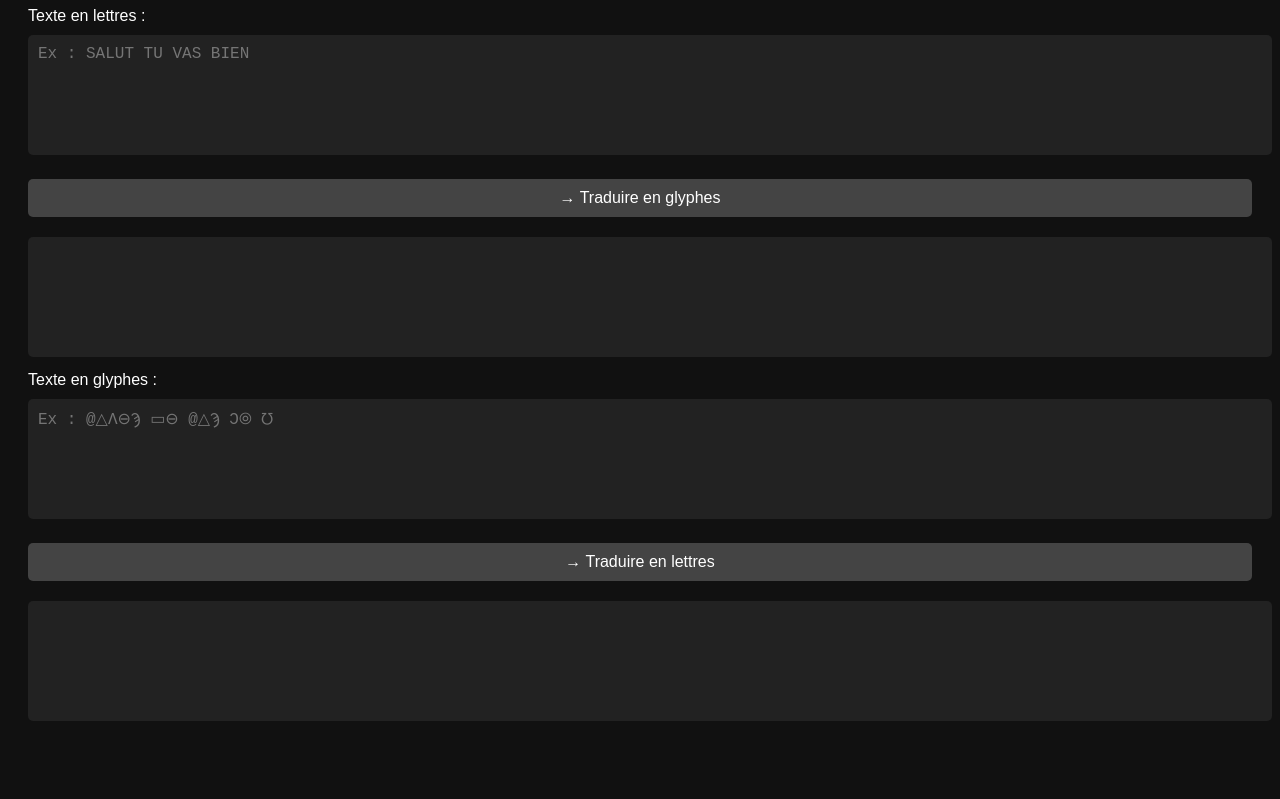
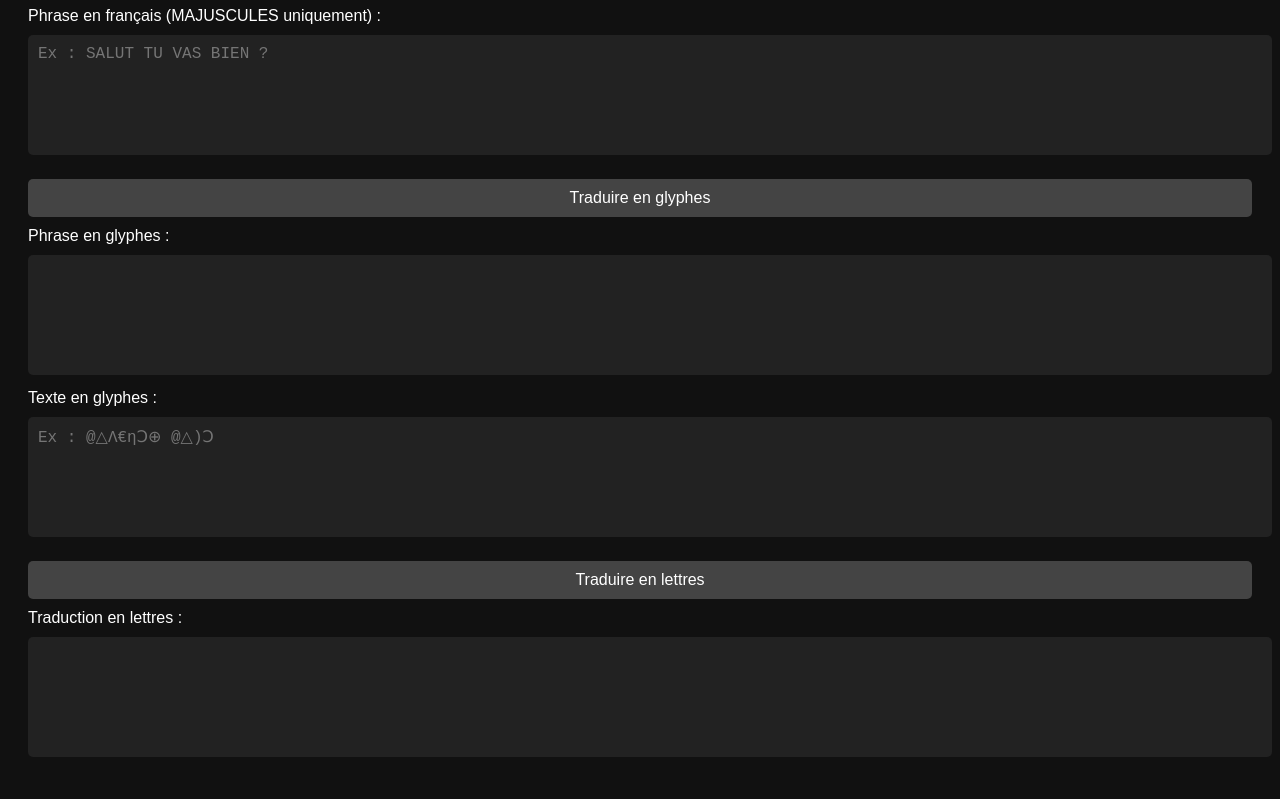
Before and after one commit to JPG34/Segura-convertisseur-, a plain HTML site: page Index.html in a window 1280 px wide. Shown: the part 101-900 px from the top of the page. Before the commit the page ends 864 px from the top, so only its background shows below. Drawn offline with Linux system fonts and the light colour scheme.

Commit message:
Update Index.html

```diff
--- a/Index.html
+++ b/Index.html
@@ -1,49 +1,89 @@
 <!DOCTYPE html>
 <html lang="fr">
 <head>
-  <meta charset="UTF-8" />
-  <meta name="viewport" content="width=device-width, initial-scale=1.0" />
-  <title>Convertisseur Seyura</title>
+  <meta charset="UTF-8">
+  <meta name="viewport" content="width=device-width, initial-scale=1.0">
+  <title>Convertisseur Seyura — Version Ouverte</title>
   <style>
-    body { font-family: sans-serif; background: #111; color: #fff; padding: 20px; }
-    textarea, button { width: 100%; margin: 10px 0; padding: 10px; font-size: 16px; border-radius: 5px; }
-    textarea { height: 100px; background: #222; color: white; border: none; resize: none; }
-    button { background: #444; color: white; border: none; cursor: pointer; }
-    button:hover { background: #666; }
-    h1 { text-align: center; }
+    body {
+      font-family: sans-serif;
+      background: #111;
+      color: #fff;
+      padding: 20px;
+    }
+    textarea, button {
+      width: 100%;
+      margin: 10px 0;
+      padding: 10px;
+      font-size: 16px;
+      border-radius: 5px;
+    }
+    textarea {
+      height: 100px;
+      background: #222;
+      color: white;
+      border: none;
+      resize: none;
+    }
+    button {
+      background: #444;
+      color: white;
+      border: none;
+      cursor: pointer;
+    }
+    button:hover {
+      background: #666;
+    }
   </style>
 </head>
 <body>
   <h1>Convertisseur Seyura</h1>
-  <label>Texte en lettres :</label>
-  <textarea id="inputText" placeholder="Ex : SALUT TU VAS BIEN"></textarea>
-  <button onclick="toGlyphs()">→ Traduire en glyphes</button>
+
+  <label>Phrase en français (MAJUSCULES uniquement) :</label>
+  <textarea id="textInput" placeholder="Ex : SALUT TU VAS BIEN ?"></textarea>
+
+  <button onclick="toGlyphs()">Traduire en glyphes</button>
+
+  <label>Phrase en glyphes :</label>
   <textarea id="glyphOutput" readonly></textarea>
 
   <label>Texte en glyphes :</label>
-  <textarea id="inputGlyphs" placeholder="Ex : @△Λ⊖Ϡ ▭⊖ @△Ϡ Ɔ⦾ ℧"></textarea>
-  <button onclick="toLetters()">→ Traduire en lettres</button>
+  <textarea id="inputGlyphs" placeholder="Ex : @△Λ€ηↃ⊕ @△)Ↄ"></textarea>
+
+  <button onclick="toLetters()">Traduire en lettres</button>
+
+  <label>Traduction en lettres :</label>
   <textarea id="letterOutput" readonly></textarea>
 
   <script>
-    const map = {
-      "A": "△", "B": "⊂", "C": "Ↄ", "D": "◇", "E": "Ɔ", "F": "Ϭ",
-      "G": "Ϙ", "H": "Ш", "I": "⦾", "J": "Ϟ", "K": "Ϟ", "L": "Λ",
-      "M": "☐", "N": "℧", "O": "◯", "P": "Ͽ", "Q": "Ϙ", "R": "∂",
-      "S": "@", "T": "Ϡ", "U": "⊖", "V": "▭", "W": "W", "X": "Ͻ",
-      "Y": "ϒ", "Z": "Ƶ"
+    const glyphMap = {
+      "A": "@", "B": "ß", "C": "Ↄ", "D": "ↄ", "E": "€", "F": "Ⅎ",
+      "G": "Ǥ", "H": "#", "I": "!", "J": "]", "K": "⋊", "L": "Ↄ̸",
+      "M": "ϻ", "N": "∏", "O": "⊕", "P": "¶", "Q": "Ҩ", "R": "Я",
+      "S": "§", "T": "⊥", "U": "∪", "V": "Λ", "W": "ш", "X": "Ж",
+      "Y": "¥", "Z": "Ƶ", "?": "¿", "!": "¡", ".": "•", ",": "‚", " ": " "
     };
-    const reverseMap = Object.fromEntries(Object.entries(map).map(([k, v]) => [v, k]));
+
+    const reverseMap = {};
+    for (const key in glyphMap) {
+      reverseMap[glyphMap[key]] = key;
+    }
+
     function toGlyphs() {
-      const input = document.getElementById("inputText").value.toUpperCase();
+      const input = document.getElementById("textInput").value.toUpperCase();
       let output = "";
-      for (let char of input) output += map[char] || char;
+      for (let char of input) {
+        output += glyphMap[char] || char;
+      }
       document.getElementById("glyphOutput").value = output;
     }
+
     function toLetters() {
       const input = document.getElementById("inputGlyphs").value;
       let output = "";
-      for (let char of input) output += reverseMap[char] || char;
+      for (let char of input) {
+        output += reverseMap[char] || char;
+      }
       document.getElementById("letterOutput").value = output;
     }
   </script>
```
